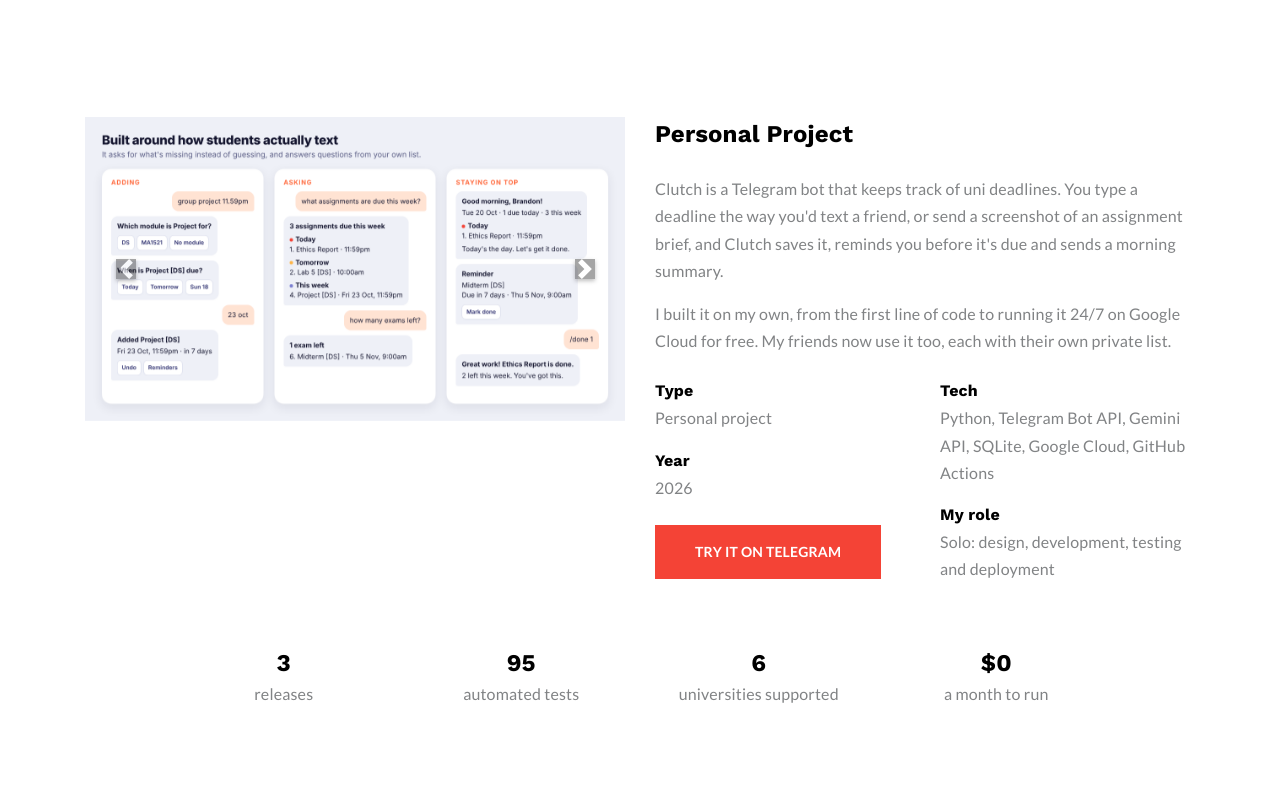
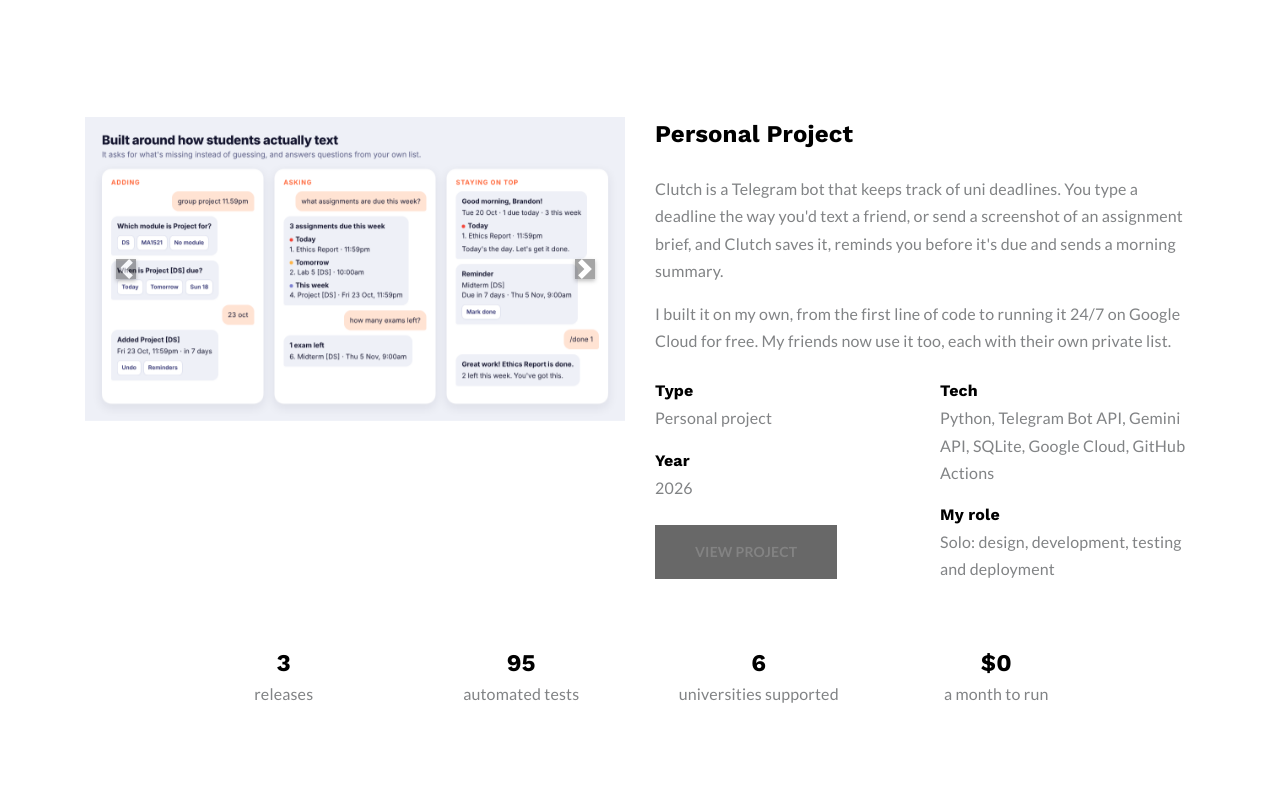
Before and after one commit to brandonpxw/brandonpxw.github.io, a website: page portfolioPages/clutch.html in a window 1280 px wide. Shown: the part 290-1083 px from the top of the page. Drawn offline with nearby package versions, Linux system fonts and the light colour scheme; some packages are replaced by stand-ins of ours.

Commit message:
Restore the greyed-out View project button on the Clutch page

```diff
--- a/portfolioPages/clutch.html
+++ b/portfolioPages/clutch.html
@@ -134,8 +134,8 @@
 								<h5 class="mb-0">Year</h5>
 								<p>2026</p>
 							</div>
-							<div class="mt-4">
-								<a href="https://t.me/ClutchSGBot" target="_blank" rel="noopener" class="btn btn-main btn-small">Try it on Telegram</a>
+							<div class="mt-4 disabled-container">
+								<a href="" target="_blank" class="btn btn-main btn-small">View project</a>
 							</div>
 						</div>
 						<div class="col-lg-6">
```
